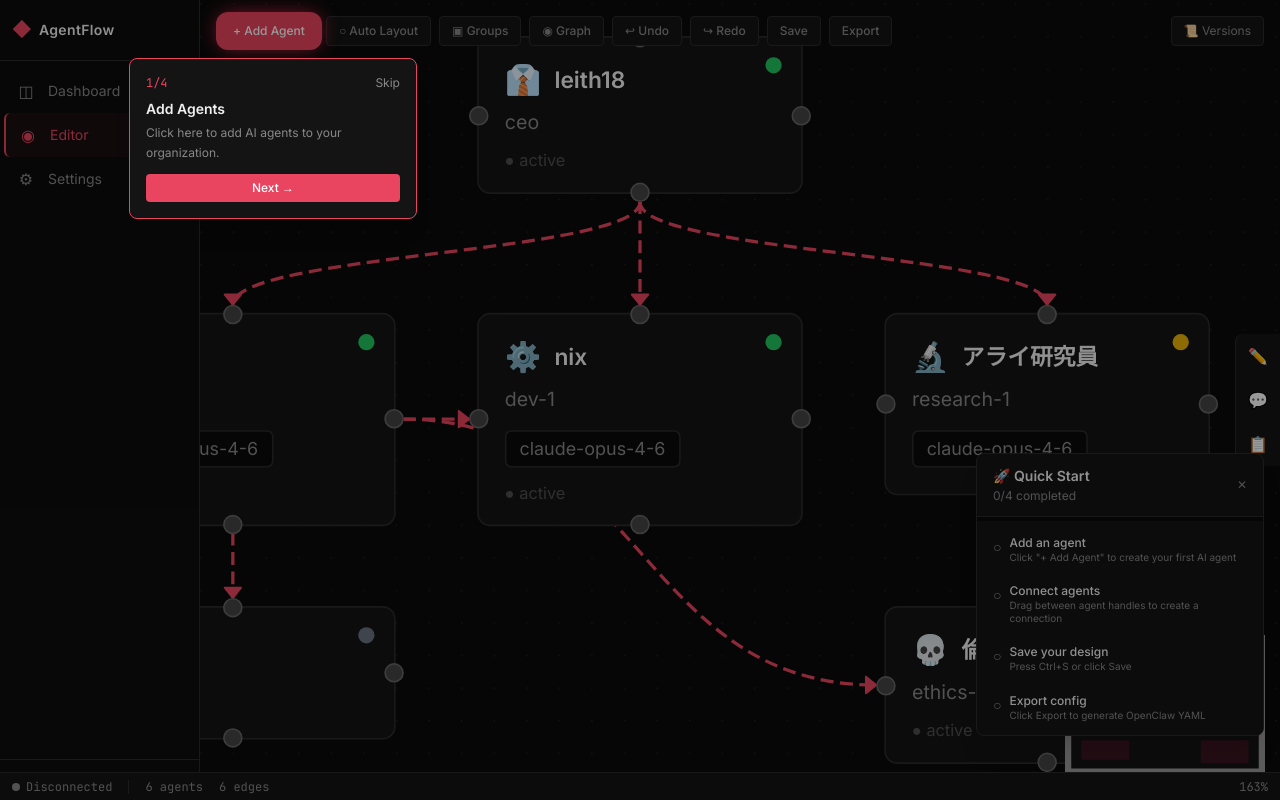
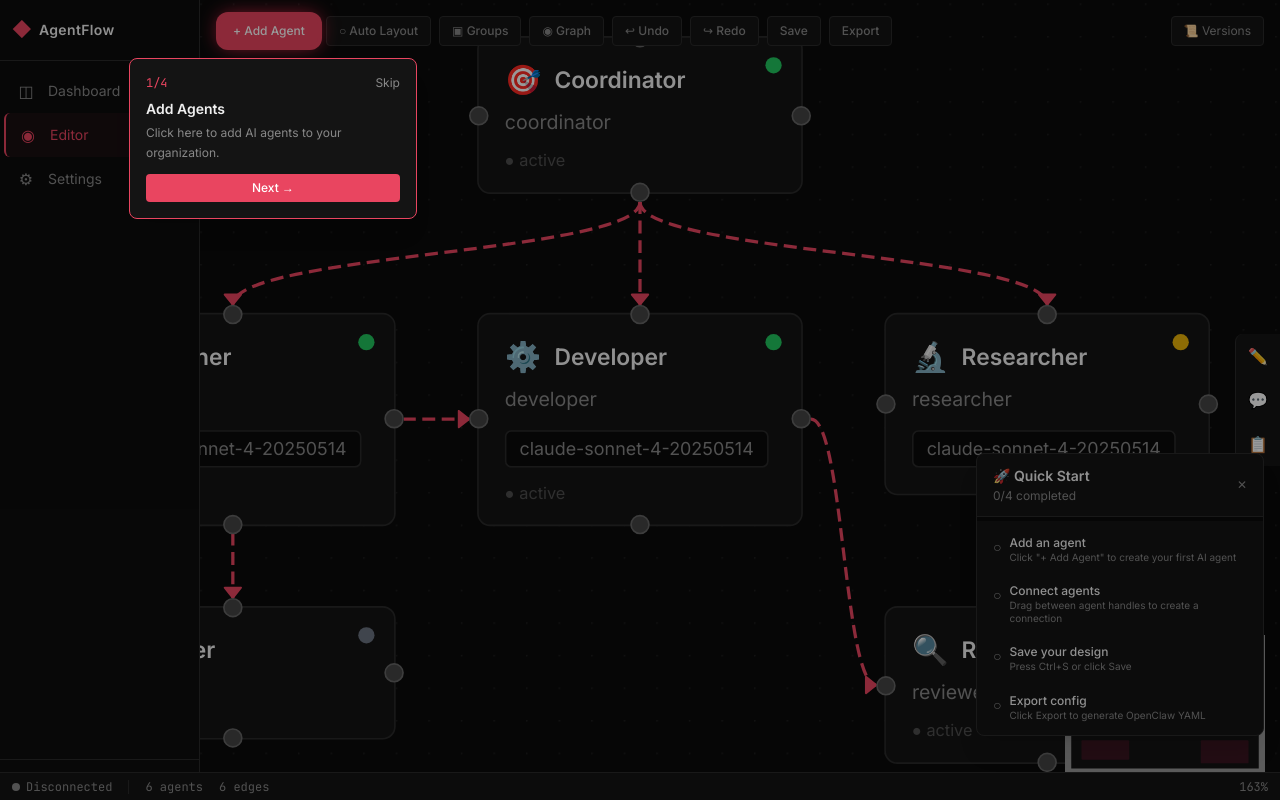
Before and after one commit to Frexida/agentflow, a Next.js app in the folder v2/: page /editor/demo in a window 1280 px wide. Built offline with nearby package versions, Linux system fonts and the light colour scheme.

Commit message:
fix: replace internal demo data with generic agents
- Coordinator, Planner, Developer, Researcher, Writer, Reviewer
- Generic role names instead of internal team names
- Updated checklist demo ID detection

```diff
--- a/v2/src/app/editor/[id]/page.tsx
+++ b/v2/src/app/editor/[id]/page.tsx
@@ -35,51 +35,51 @@ const nodeTypes = { agent: AgentNode, group: GroupNode }
 
 const demoNodes: Node<AgentNodeData>[] = [
   {
-    id: 'ceo',
+    id: 'coordinator',
     type: 'agent',
     position: { x: 300, y: 50 },
-    data: { agentId: 'ceo', name: 'leith18', role: 'coordinator', icon: '👔', status: 'active' },
+    data: { agentId: 'coordinator', name: 'Coordinator', role: 'coordinator', icon: '🎯', status: 'active' },
   },
   {
-    id: 'pm-1',
+    id: 'planner',
     type: 'agent',
     position: { x: 50, y: 220 },
-    data: { agentId: 'pm-1', name: '鬼畜', role: 'coordinator', icon: '👹', status: 'active', model: 'claude-opus-4-6' },
+    data: { agentId: 'planner', name: 'Planner', role: 'coordinator', icon: '📋', status: 'active', model: 'claude-sonnet-4-20250514' },
   },
   {
-    id: 'dev-1',
+    id: 'developer',
     type: 'agent',
     position: { x: 300, y: 220 },
-    data: { agentId: 'dev-1', name: 'nix', role: 'worker', icon: '⚙️', status: 'active', model: 'claude-opus-4-6' },
+    data: { agentId: 'developer', name: 'Developer', role: 'worker', icon: '⚙️', status: 'active', model: 'claude-sonnet-4-20250514' },
   },
   {
-    id: 'research-1',
+    id: 'researcher',
     type: 'agent',
     position: { x: 550, y: 220 },
-    data: { agentId: 'research-1', name: 'アライ研究員', role: 'worker', icon: '🔬', status: 'idle', model: 'claude-opus-4-6' },
+    data: { agentId: 'researcher', name: 'Researcher', role: 'worker', icon: '🔬', status: 'idle', model: 'claude-sonnet-4-20250514' },
   },
   {
-    id: 'media-1',
+    id: 'writer',
     type: 'agent',
     position: { x: 50, y: 400 },
-    data: { agentId: 'media-1', name: '蓮香', role: 'worker', icon: '📢', status: 'offline' },
+    data: { agentId: 'writer', name: 'Writer', role: 'worker', icon: '✍️', status: 'offline' },
   },
   {
-    id: 'ethics-1',
+    id: 'reviewer',
     type: 'agent',
     position: { x: 550, y: 400 },
-    data: { agentId: 'ethics-1', name: '倫理アンチ', role: 'reviewer', icon: '💀', status: 'active' },
+    data: { agentId: 'reviewer', name: 'Reviewer', role: 'reviewer', icon: '🔍', status: 'active' },
   },
 ]
 
 const edgeStyle = { stroke: '#e94560', strokeWidth: 2, strokeDasharray: '8 4' }
 const demoEdges = [
-  { id: 'e-ceo-pm', source: 'ceo', target: 'pm-1', sourceHandle: 'output_1', targetHandle: 'input_1', animated: true, style: edgeStyle, markerEnd: { type: 'arrowclosed' as const, color: '#e94560' } },
-  { id: 'e-ceo-dev', source: 'ceo', target: 'dev-1', sourceHandle: 'output_1', targetHandle: 'input_1', animated: true, style: edgeStyle, markerEnd: { type: 'arrowclosed' as const, color: '#e94560' } },
-  { id: 'e-ceo-research', source: 'ceo', target: 'research-1', sourceHandle: 'output_1', targetHandle: 'input_1', animated: true, style: edgeStyle, markerEnd: { type: 'arrowclosed' as const, color: '#e94560' } },
-  { id: 'e-pm-dev', source: 'pm-1', target: 'dev-1', sourceHandle: 'output_2', targetHandle: 'input_2', animated: true, style: edgeStyle, markerEnd: { type: 'arrowclosed' as const, color: '#e94560' } },
-  { id: 'e-pm-media', source: 'pm-1', target: 'media-1', sourceHandle: 'output_1', targetHandle: 'input_1', animated: true, style: edgeStyle, markerEnd: { type: 'arrowclosed' as const, color: '#e94560' } },
-  { id: 'e-pm-ethics', source: 'pm-1', target: 'ethics-1', sourceHandle: 'output_2', targetHandle: 'input_2', animated: true, style: edgeStyle, markerEnd: { type: 'arrowclosed' as const, color: '#e94560' } },
+  { id: 'e-coord-plan', source: 'coordinator', target: 'planner', sourceHandle: 'output_1', targetHandle: 'input_1', animated: true, style: edgeStyle, markerEnd: { type: 'arrowclosed' as const, color: '#e94560' } },
+  { id: 'e-coord-dev', source: 'coordinator', target: 'developer', sourceHandle: 'output_1', targetHandle: 'input_1', animated: true, style: edgeStyle, markerEnd: { type: 'arrowclosed' as const, color: '#e94560' } },
+  { id: 'e-coord-research', source: 'coordinator', target: 'researcher', sourceHandle: 'output_1', targetHandle: 'input_1', animated: true, style: edgeStyle, markerEnd: { type: 'arrowclosed' as const, color: '#e94560' } },
+  { id: 'e-plan-dev', source: 'planner', target: 'developer', sourceHandle: 'output_2', targetHandle: 'input_2', animated: true, style: edgeStyle, markerEnd: { type: 'arrowclosed' as const, color: '#e94560' } },
+  { id: 'e-plan-writer', source: 'planner', target: 'writer', sourceHandle: 'output_1', targetHandle: 'input_1', animated: true, style: edgeStyle, markerEnd: { type: 'arrowclosed' as const, color: '#e94560' } },
+  { id: 'e-dev-reviewer', source: 'developer', target: 'reviewer', sourceHandle: 'output_2', targetHandle: 'input_2', animated: true, style: edgeStyle, markerEnd: { type: 'arrowclosed' as const, color: '#e94560' } },
 ]
 
 function EditorCanvas() {
--- a/v2/src/hooks/useChecklist.ts
+++ b/v2/src/hooks/useChecklist.ts
@@ -45,7 +45,7 @@ export function useChecklist() {
   // Auto-detect completion
   useEffect(() => {
     if (dismissed || items.length === 0) return
-    const demoIds = new Set(['ceo', 'pm-1', 'dev-1', 'research-1', 'media-1', 'ethics-1'])
+    const demoIds = new Set(['coordinator', 'planner', 'developer', 'researcher', 'writer', 'reviewer'])
     const hasCustomAgent = nodes.some(n => n.type === 'agent' && !demoIds.has(n.id))
     const hasConnection = edges.length > 6 // more than demo edges
 
```
